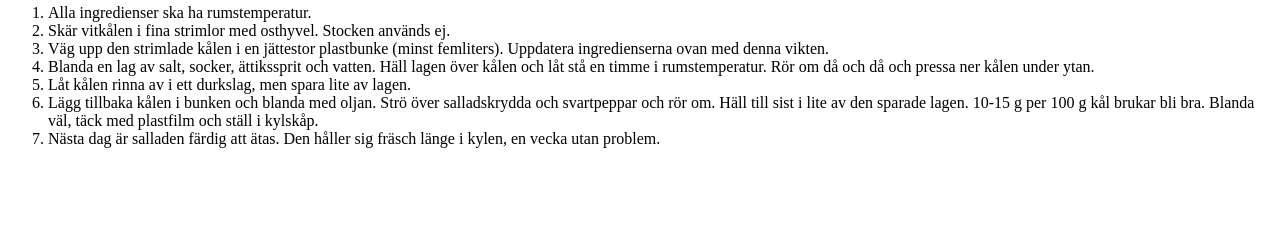
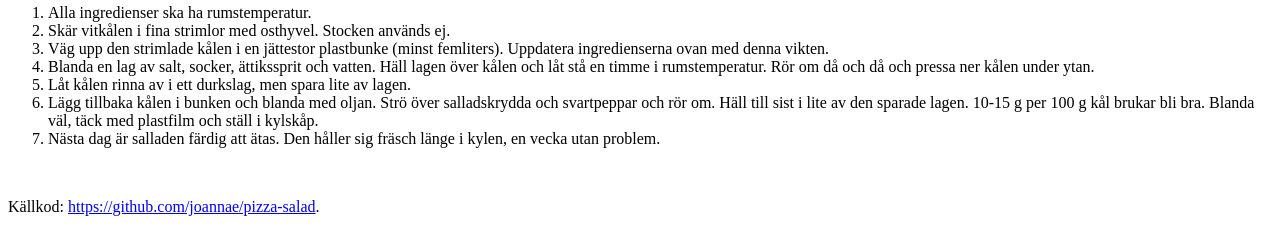
Before and after one commit to joannae/pizza-salad, a Flask app: page / in a window 1280 px wide. Shown: the part 632-864 px from the top of the page. Before the commit the page ends 780 px from the top, so only its background shows below. Run offline with Flask 2, Linux system fonts and the light colour scheme.

Commit message:
add reference to Github

```diff
--- a/templates/receipe.html
+++ b/templates/receipe.html
@@ -54,4 +54,10 @@
     <li>Nästa dag är salladen färdig att ätas. Den håller sig fräsch länge i kylen, en vecka utan problem.</li>
   </ol>
 </body>
+<br/>
+<footer>
+ <p>
+    Källkod: <a href=https://github.com/joannae/pizza-salad>https://github.com/joannae/pizza-salad</a>.
+  </p>
+  </footer>
 </html>
```
